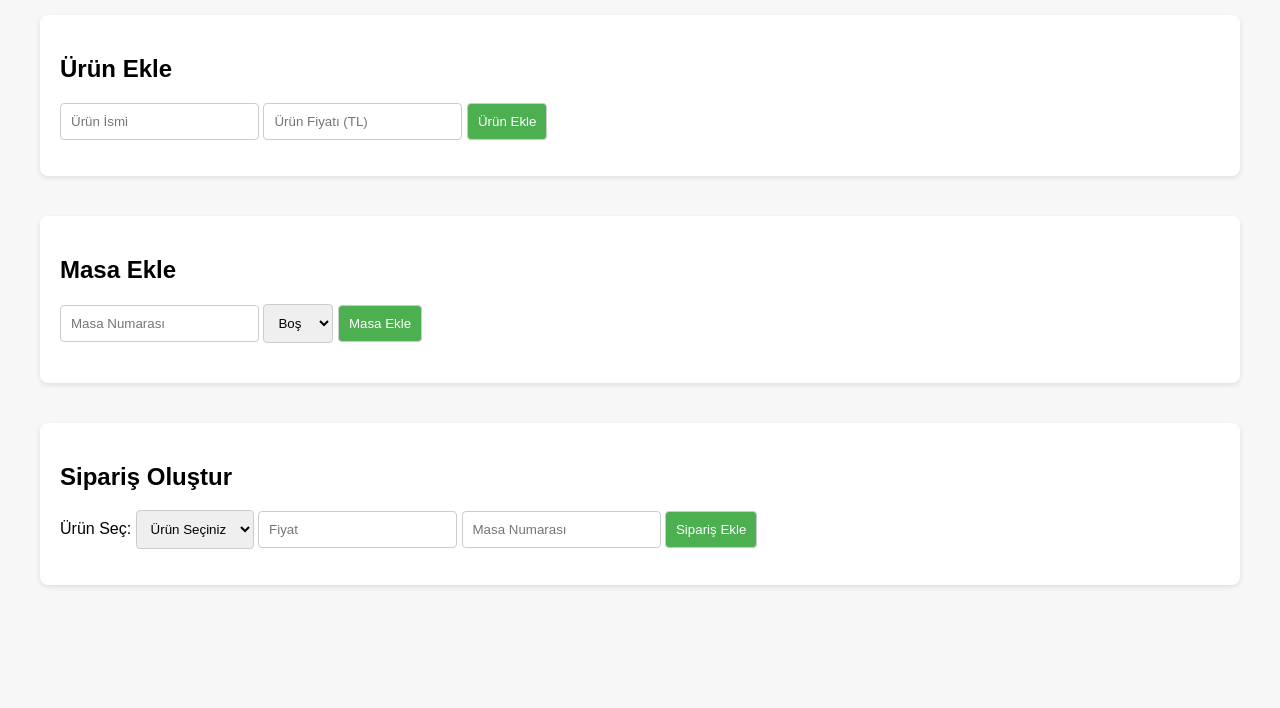
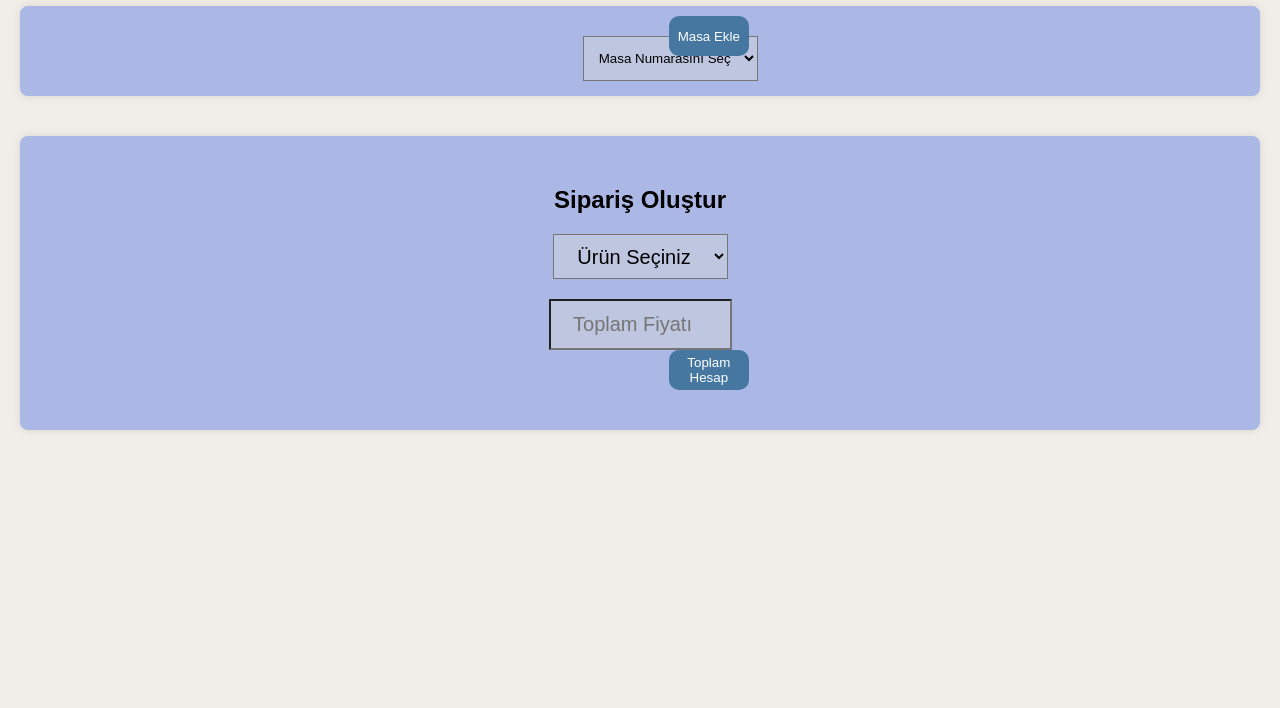
Before and after one commit to furkanmasraf/cafe-frontend, a plain HTML site: page index.html in a window 1280 px wide. Shown: the part 92-800 px from the top of the page. Drawn offline with Linux system fonts and the light colour scheme; no server answers.

Commit message:
design-change

```diff
--- a/index.html
+++ b/index.html
@@ -8,40 +8,34 @@
 </head>
 <body>
   <h1>Kafe Yönetim Sistemi</h1>
+  <section>
+    <select id="tableStatus" >
+      <option value="Masa Numarası">Masa Numarasını Seç</option>
 
-  <section>
-    <h2>Ürün Ekle</h2>
-    <input type="text" id="itemName" placeholder="Ürün İsmi" />
-    <input type="number" id="itemPrice" placeholder="Ürün Fiyatı (TL)" />
-    <button onclick="addMenuItem()">Ürün Ekle</button>
-    <ul id="menuItems"></ul>
-  </section>
-
-  <section>
-    <h2>Masa Ekle</h2>
-    <input type="text" id="tableNumber" placeholder="Masa Numarası" />
-    <select id="tableStatus">
       <option value="available">Boş</option>
       <option value="occupied">Dolu</option>
+      <option value="Masa">1</option>
+       <option value="Masa">2</option>
+        <option value="Masa">3</option>
+
     </select>
-    <button onclick="addTable()">Masa Ekle</button>
+     <button id="MasaEkle" onclick="addTable()" >Masa Ekle</button>
+
 
     <div id="tableGrid" class="grid"></div>
   </section>
 
   <section>
     <h2>Sipariş Oluştur</h2>
-
-    <label for="productSelect">Ürün Seç:</label>
     <select id="productSelect" onchange="updatePrice()">
       <option value="" data-price="0">Ürün Seçiniz</option>
+      <option value=""data-price="150">filtre kahve</option>
+      <option value=""data-price="210">Tramisu</option>
     </select>
 
-    <input type="number" id="productPrice" placeholder="Fiyat" readonly />
+    <input type="number" id="productPrice" placeholder="Toplam Fiyatı" readonly />
 
-    <input type="number" id="orderTableId" placeholder="Masa Numarası" />
-
-    <button onclick="addOrderWithProduct()">Sipariş Ekle</button>
+    <button id="ToplamHesap" onclick="addOrderWithProduct()" >Toplam Hesap</button>
 
     <ul id="orderList"></ul>
   </section>
--- a/style.css
+++ b/style.css
@@ -1,78 +1,89 @@
 body {
   font-family: Arial, sans-serif;
-  margin: 40px;
-  background-color: #f7f7f7;
+  margin: 20px;
+  background-color: #f1eeea;
 }
 
 h1 {
   text-align: center;
-  margin-bottom: 30px;
+  margin-bottom: 40px;
 }
 
 section {
+  background-color: #abb8e6;
+  padding: 30px;
+  border-radius: 8px;
+  box-shadow: 0 0 10px rgba(0, 0, 0, 0.1);
   margin-bottom: 40px;
-  background: white;
-  padding: 20px;
-  border-radius: 8px;
-  box-shadow: 0px 2px 5px rgba(0, 0, 0, 0.1);
+  position: relative; /* Butonu bu kutunun içinde konumlandırmak için */
+  padding-bottom: 60px; /* Butonun kutudan taşmaması için boşluk bırakır */
 }
 
-form {
-  display: flex;
-  gap: 10px;
+h2 {
+  text-align: center;
   margin-bottom: 20px;
 }
 
-input, button, select {
-  padding: 10px;
-  border-radius: 4px;
-  border: 1px solid #ccc;
+/* Ortalanacak form elemanları */
+section input,
+section select,
+section label,
+section ul {
+  display: block;
+  margin-left: auto;
+  margin-right: auto;
+  text-align: center;
+  margin-bottom: 20px;
+}
+#tableStatus {
+  font-size: 17,5px;
+  padding: 15px,40px;
+  height: 45px;
+  width: 175px;
+  position:absolute;
+  margin-left:43%;
+  background-color: #bfc6e0;
+
+}
+#productSelect {
+  font-size: 20px;
+  padding: 15px,40px;
+  height: 45px;
+  width: 175px;
+   background-color: #bfc6e0;
+}
+#productPrice{
+  font-size: 20px;
+  padding: 15px,20px;
+  height: 45px;
+  width: 175px;
+  background-color: #bfc6e0;
 }
 
-button {
+/* Tüm butonlar için stil */
+button  {
+  padding: 8px,16px;
   background-color: #4CAF50;
   color: white;
+  border: none;
+  border-radius: 10px;
   cursor: pointer;
 }
 
-button:hover {
-  background-color: #45a049;
+/* Butonları ait olduğu kutunun sağ altına yerleştir */
+section button  {
+  position: absolute;
+  bottom: 40px;
+  right: 40px;
+  height: 40px;
+  width: 80px;
+   background-color: #4577a0;
 }
+  #MasaEkle{
+  margin-right: 38%;
+ }
+ #ToplamHesap{
+   margin-right: 38%;
+ }
 
-ul {
-  list-style-type: none;
-  padding: 0;
-}
-
-li {
-  padding: 8px;
-  margin: 5px 0;
-  background: #eee;
-  border-radius: 4px;
-}
-
-/* Masa düzeni için grid ve kutucuklar */
-
-.grid {
-  display: grid;
-  grid-template-columns: repeat(auto-fill, minmax(120px, 1fr));
-  gap: 15px;
-  margin-top: 20px;
-}
-
-.table-box {
-  padding: 15px;
-  border-radius: 8px;
-  color: white;
-  text-align: center;
-  font-weight: bold;
-  box-shadow: 0 2px 6px rgba(0,0,0,0.2);
-}
-
-.table-available {
-  background-color: #4CAF50; /* yeşil */
-}
-
-.table-occupied {
-  background-color: #f44336; /* kırmızı */
-}
+/* Buton hover efekti */
```
